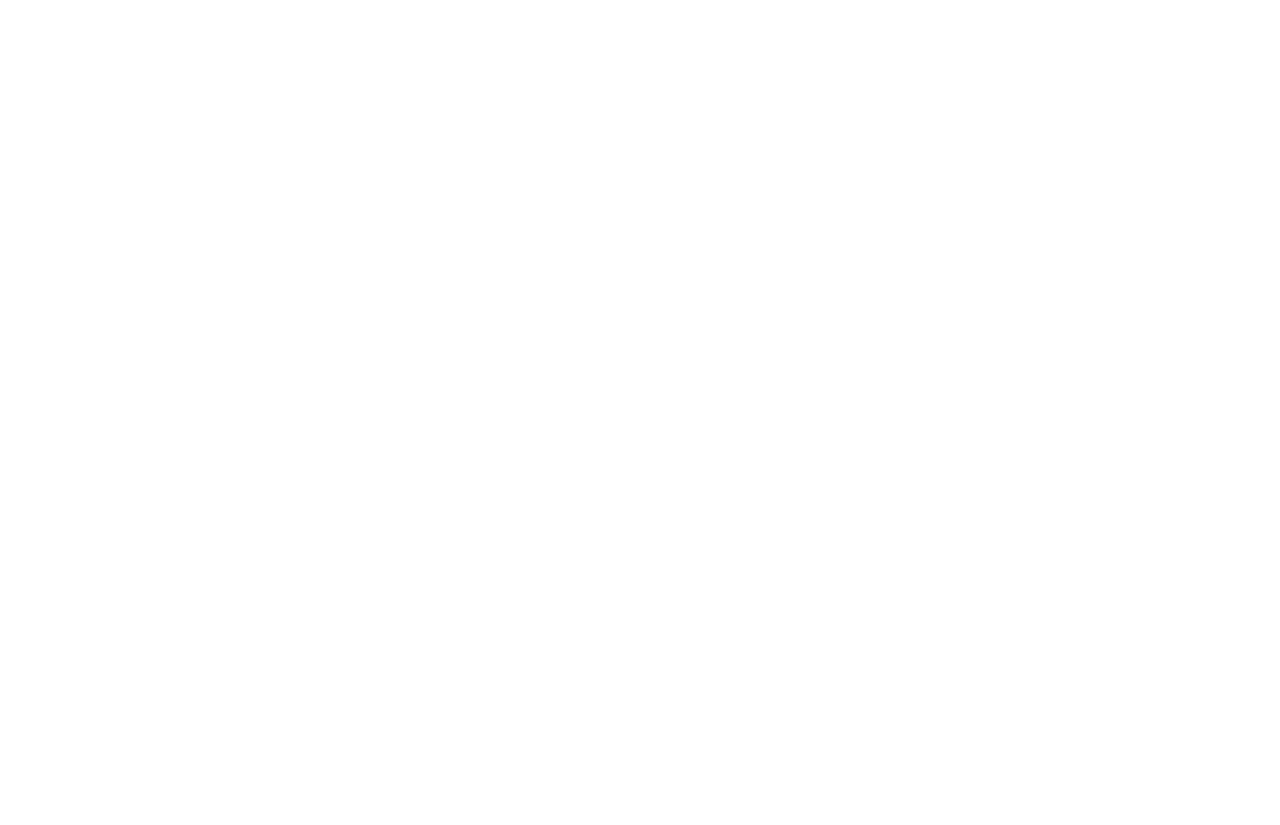
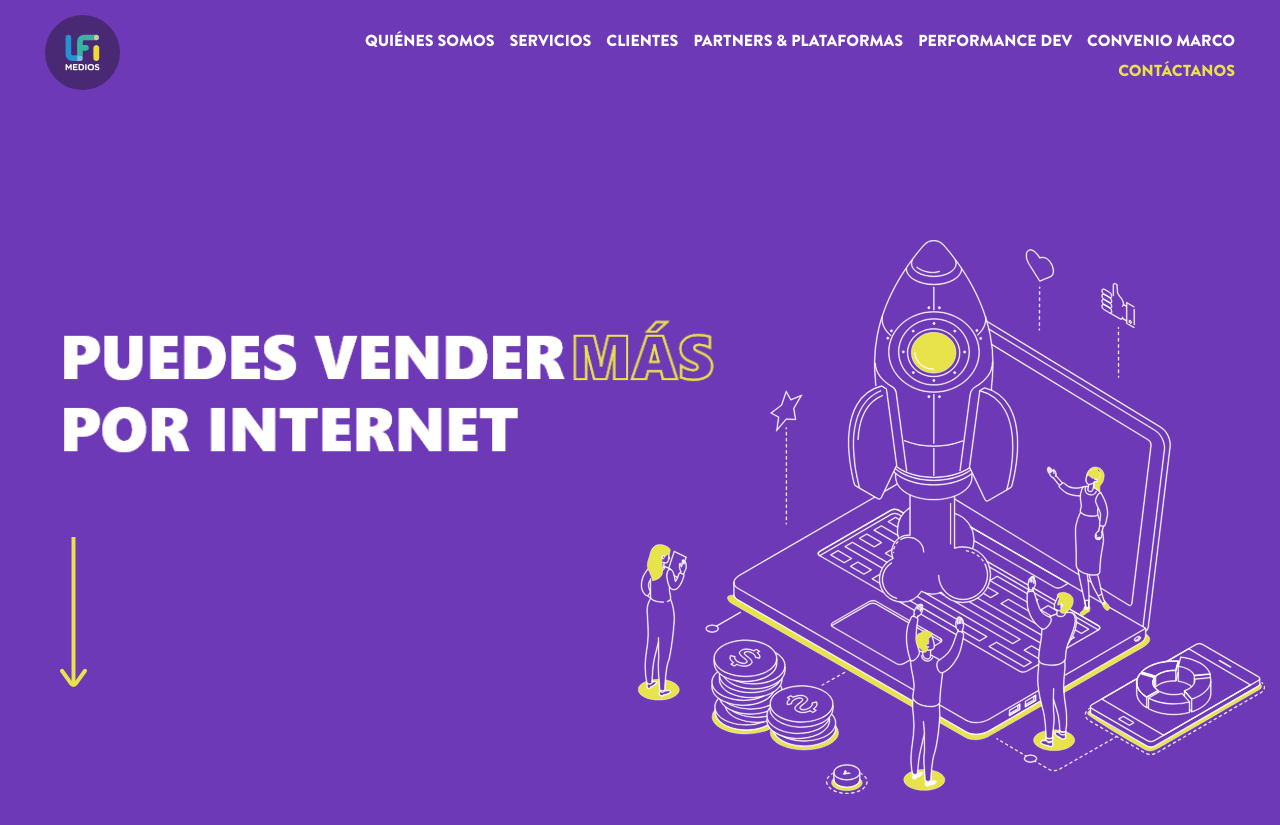
Before and after one commit to Mattcri/lfi-medios, a plain HTML site: page index.html in a window 1280 px wide. Before the commit the page ends 800 px from the top, so only its background shows below. Drawn offline with Linux system fonts and the light colour scheme.

Commit message:
Header and hero add

```diff
--- /dev/null
+++ b/css/styles.css
@@ -0,0 +1,298 @@
+@font-face {
+  font-family: "bogle-reg";
+  font-display: swap;
+  src: url("fonts/BOGLEREGULAR.ttf") format("truetype");
+}
+@font-face {
+  font-family: "bogle-bold";
+  font-display: swap;
+  src: url("fonts/BOGLEBOLD.ttf") format("truetype");
+}
+@font-face {
+  font-family: "bogle-black";
+  font-display: swap;
+  src: url("fonts/BOGLEBLACK.ttf") format("truetype");
+}
+html {
+  font-size: 10px;
+}
+
+body {
+  color: #492974;
+  font-weight: normal;
+  width: 100%;
+  max-width: 100%;
+  font-family: "bogle-reg", sans-serif;
+  font-size: 1.6rem;
+  -webkit-font-smoothing: antialiased;
+}
+
+body, html {
+  max-width: 100%;
+  overflow-x: hidden;
+  overflow-y: visible;
+}
+
+p {
+  line-height: 1.3;
+  font-weight: normal;
+  margin-top: 0;
+}
+p b {
+  font-weight: bold;
+}
+p a {
+  text-decoration: underline;
+}
+
+figure {
+  margin: 0;
+}
+
+.wrap {
+  width: 100%;
+  margin: 0 auto;
+  padding: 0 15px;
+}
+@media only screen and (min-width: 550px) {
+  .wrap {
+    padding: 0 30px;
+  }
+}
+@media only screen and (min-width: 768px) {
+  .wrap {
+    max-width: 1250px;
+    padding: 0 45px;
+  }
+}
+@media only screen and (min-width: 1250px) {
+  .wrap {
+    max-width: 1350px;
+  }
+}
+
+*, ::after, ::before {
+  box-sizing: border-box;
+}
+
+a {
+  text-decoration: none;
+}
+
+header {
+  padding: 1.5rem 0;
+  width: 100%;
+  background-color: #6E39B7;
+}
+header .nav {
+  height: 100%;
+  display: flex;
+  justify-content: space-between;
+  align-items: center;
+}
+header .nav__logo img {
+  width: 58px;
+  vertical-align: middle;
+}
+@media only screen and (min-width: 1080px) {
+  header .nav__logo img {
+    width: 75px;
+  }
+}
+
+.navigation {
+  display: none;
+}
+@media only screen and (min-width: 1080px) {
+  .navigation {
+    display: block;
+  }
+}
+.navigation__wrap-list {
+  padding: 0;
+}
+@media only screen and (min-width: 1080px) {
+  .navigation__wrap-list {
+    display: flex;
+    margin: 1.1rem 0;
+  }
+  .navigation__wrap-list--contact {
+    margin: 0;
+    display: flex;
+    justify-content: flex-end;
+  }
+}
+.navigation__list {
+  list-style: none;
+  text-align: center;
+  padding-bottom: 2rem;
+}
+@media only screen and (min-width: 1080px) {
+  .navigation__list {
+    padding: 0;
+    text-align: initial;
+    margin: 0 0 0 1.5rem;
+  }
+}
+.navigation__item {
+  color: #fff;
+  display: block;
+  text-transform: uppercase;
+  font-family: "bogle-black", sans-serif;
+  position: relative;
+}
+.navigation__item::after {
+  content: "";
+  position: absolute;
+  bottom: 0;
+  left: 30%;
+  right: 0px;
+  height: 2.5px;
+  background: #EDEB8F;
+  transform: scaleX(0);
+  transition: transform 450ms ease-in-out;
+}
+.navigation__item:hover::after {
+  transform: scale(1);
+}
+.navigation__item--contact {
+  color: #E8E34A;
+}
+
+.mb-menu {
+  width: 40px;
+  height: 45px;
+  display: flex;
+  justify-content: center;
+  align-items: center;
+  cursor: pointer;
+  position: relative;
+  transition: all 1s ease-in-out;
+}
+@media only screen and (min-width: 1080px) {
+  .mb-menu {
+    display: none;
+  }
+}
+.mb-menu__hamburger {
+  width: 80%;
+  height: 5px;
+  background-color: #E8E34A;
+  border-radius: 5px;
+  transition: all 0.5s ease-in-out;
+}
+.mb-menu__hamburger::before, .mb-menu__hamburger::after {
+  content: "";
+  position: absolute;
+  width: 80%;
+  height: 5px;
+  background-color: #E8E34A;
+  border-radius: 5px;
+  transition: all 0.5s ease-in-out;
+}
+.mb-menu__hamburger::before {
+  transform: translateY(-10px);
+}
+.mb-menu__hamburger::after {
+  transform: translateY(10px);
+}
+.mb-menu.activo .mb-menu__hamburger {
+  transform: translateX(-20px);
+  background: transparent;
+  transition: all 0.5s ease-in-out;
+}
+.mb-menu.activo .mb-menu__hamburger::before {
+  transform: rotate(45deg) translate(17px, -17px);
+}
+.mb-menu.activo .mb-menu__hamburger::after {
+  transform: rotate(-45deg) translate(17px, 17px);
+}
+.mb-menu.activo ~ .navigation {
+  align-items: center;
+  background-color: #6E39B7;
+  display: flex;
+  flex-direction: column;
+  height: calc(100vh - 80px );
+  justify-content: center;
+  position: absolute;
+  top: 87px;
+  transition: all 2s ease-in;
+  right: 0;
+  width: 100%;
+  z-index: 10;
+}
+.mb-menu.activo ~ .navigation .navigation__wrap-list {
+  flex-direction: column;
+  align-items: center;
+  transform: translateY(-15vh);
+  transition: all 1s ease-in;
+}
+
+.hero {
+  background-color: #6E39B7;
+  height: calc(100vh - 80px);
+  min-width: 320px;
+}
+@media only screen and (max-width: 550px) {
+  .hero {
+    height: calc(95vh - 80px);
+  }
+}
+.hero .row.wrap {
+  height: 100%;
+  width: 100%;
+  position: relative;
+}
+@media only screen and (min-width: 992px) {
+  .hero .row.wrap {
+    display: flex;
+    align-items: center;
+  }
+}
+.hero__txt-banner {
+  margin-top: 4rem;
+}
+@media only screen and (min-width: 992px) {
+  .hero__txt-banner {
+    margin: 0;
+  }
+}
+.hero__figure {
+  width: 100%;
+}
+.hero__figure img {
+  width: 100%;
+}
+.hero__icon {
+  position: absolute;
+  bottom: 8%;
+  right: 0;
+  padding: 0 15px;
+  text-align: center;
+}
+@media only screen and (min-width: 576px) {
+  .hero__icon {
+    text-align: end;
+    bottom: 25px;
+  }
+}
+.hero__icon img {
+  width: 92%;
+}
+@media only screen and (min-width: 500px) {
+  .hero__icon img {
+    width: 70%;
+  }
+}
+@media only screen and (min-width: 1130px) {
+  .hero__icon img {
+    width: 90%;
+  }
+}
+.hero__arrow {
+  position: absolute;
+  padding: 0 15px;
+  top: 60%;
+}
+
+/*# sourceMappingURL=styles.css.map */
--- a/index.html
+++ b/index.html
@@ -6,10 +6,92 @@
   <meta name="viewport" content="width=device-width, initial-scale=1.0">
   <link rel="stylesheet" href="css/normalize.css">
   <link rel="stylesheet" href="css/bootstrap-grid.min.css">
+  <link rel="stylesheet" href="css/styles.css">
 
   <title>LFI Medios</title>
 </head>
 <body>
+  <header>
+    <div class="nav wrap">
+      <a href="#" class="nav__logo">
+        <img src="images/logo-medios.svg" alt="LFI medios">
+      </a>
+      <div class="mb-menu">
+        <div class="mb-menu__hamburger"></div>
+      </div>
+      <nav class="navigation">
+        <ul class="navigation__wrap-list">
+          <li class="navigation__list">
+            <a href="#" class="navigation__item">
+              Quiénes Somos
+            </a>
+          </li>
+          <li class="navigation__list">
+            <a href="#" class="navigation__item">
+              Servicios
+            </a>
+          </li>
+          <li class="navigation__list">
+            <a href="#" class="navigation__item">
+              Clientes
+            </a>
+          </li>
+          <li class="navigation__list">
+            <a href="#" class="navigation__item">
+              Partners & plataformas
+            </a>
+          </li>
+          <li class="navigation__list">
+            <a href="#" class="navigation__item">
+              Performance dev
+            </a>
+          </li>
+          <li class="navigation__list">
+            <a href="#" class="navigation__item">
+              Convenio marco
+            </a>
+          </li>
+        </ul>
 
+        <ul class="navigation__wrap-list navigation__wrap-list--contact">
+          <li class="navigation__list navigation__list--contact">
+            <a href="#" class="navigation__item navigation__item--contact">
+              Contáctanos
+            </a>
+          </li>
+        </ul>
+
+      </nav>
+
+    </div>
+  </header>
+
+
+  <section class="hero">
+    <!-- <div class="wrap"> -->
+      <div class="row wrap">
+        <div class="col-12 col-sm-9 col-lg-7 hero__txt-banner">
+          <figure class="hero__figure">
+            <img src="images/txt-banner.png" alt="Puedes vender más por internet">
+          </figure>
+        </div>
+        <div class="hero__icon">
+          <img src="images/ic-1.svg" alt="">
+        </div>
+        <div class="hero__arrow">
+          <img src="images/arrow-yellow.svg" alt="">
+        </div>
+
+      </div>
+
+
+    <!-- </div> -->
+  </section>
+
+  <main>
+
+  </main>
+
+  <script src="js/index.js" defer></script>
 </body>
 </html>
--- /dev/null
+++ b/js/index.js
@@ -0,0 +1,5 @@
+const mobileMenu = document.querySelector('.mb-menu');
+
+mobileMenu.addEventListener('click', () => {
+  mobileMenu.classList.toggle('activo')
+});
```
Also changed, not shown: 1 other file.
